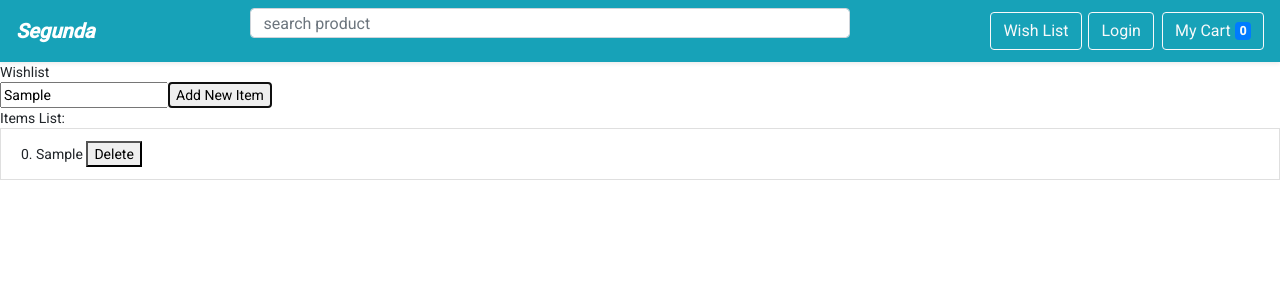
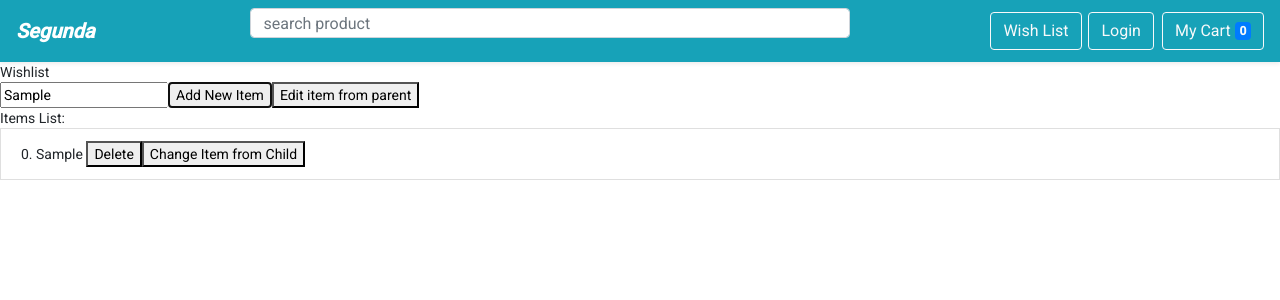
Before and after one commit to alex1ivlev/segunda_public, an Angular app: page /wishlist in a window 1280 px wide. Both pictures are taken after typing "Sample" into the empty fields and a click on the button "Add New Item". Shown: the top 300 px of the page. Built offline with nearby package versions, Linux system fonts and the light colour scheme.

Commit message:
adding changeDetection Onpush to wishlist

```diff
--- a/src/app/component/wishlist/wishlist-item/wishlistitem.component.html
+++ b/src/app/component/wishlist/wishlist-item/wishlistitem.component.html
@@ -1,4 +1,5 @@
 
   <li class="list-group-item">{{index}}. {{item}}
     <button (click)="removeItem(index)"> Delete</button>
+    <button (click)="changeItem()"> Change Item from Child </button>
   </li>
--- a/src/app/component/wishlist/wishlist-item/wishlistitem.component.ts
+++ b/src/app/component/wishlist/wishlist-item/wishlistitem.component.ts
@@ -1,9 +1,10 @@
-import {Component, Input, OnInit, Output, EventEmitter} from '@angular/core';
+import {ChangeDetectionStrategy, Component, EventEmitter, Input, OnInit, Output} from '@angular/core';
 
 @Component({
   selector: 'app-wishlistitem',
   templateUrl: './wishlistitem.component.html',
-  styleUrls: ['./wishlistitem.component.sass']
+  styleUrls: ['./wishlistitem.component.sass'],
+  changeDetection: ChangeDetectionStrategy.OnPush
 })
 export class WishlistitemComponent implements OnInit {
 
@@ -21,4 +22,7 @@ export class WishlistitemComponent implements OnInit {
     this.newItemEvent.emit(value);
   }
 
+  changeItem() {
+    this.item = "I'm value from a child component";
+  }
 }
--- a/src/app/component/wishlist/wishlist-list/wishlistlist.component.ts
+++ b/src/app/component/wishlist/wishlist-list/wishlistlist.component.ts
@@ -4,7 +4,7 @@ import {ChangeDetectionStrategy, Component, Input, OnInit} from '@angular/core';
   selector: 'app-wishlistlist',
   templateUrl: './wishlistlist.component.html',
   styleUrls: ['./wishlistlist.component.sass'],
-  //changeDetection: ChangeDetectionStrategy.OnPush
+  changeDetection: ChangeDetectionStrategy.OnPush
 })
 export class WishlistlistComponent implements OnInit {
 
--- a/src/app/component/wishlist/wishlist.component.html
+++ b/src/app/component/wishlist/wishlist.component.html
@@ -2,6 +2,6 @@
   <div> Wishlist</div>
     <input type="text" [(ngModel)]="newItem" value=" ">
     <button (click)="addToList()"> Add New Item </button>
-
+    <button (click)="editItem()"> Edit item from parent</button>
     <app-wishlistlist [wishes]="wishes"></app-wishlistlist>
 </ng-container>
--- a/src/app/component/wishlist/wishlist.component.ts
+++ b/src/app/component/wishlist/wishlist.component.ts
@@ -1,4 +1,4 @@
-import { Component, Input, OnInit} from '@angular/core';
+import {ChangeDetectionStrategy, Component, OnInit} from '@angular/core';
 
 @Component({
   selector: 'app-wishlist',
@@ -16,7 +16,18 @@ export class WishlistComponent implements OnInit{
   ngOnInit(): void { }
 
   addToList() {
-    this.wishes.push(this.newItem)
+    let newList = this.wishes.slice(0);
+    newList.push(this.newItem);
+    this.wishes = newList;
   }
 
+  editItem() {
+    //with onPush ON it doest let to directly mutate:
+    this.wishes[0] = " New Value from parent!!";
+
+    //use case that lets Edit button mutate the item with onPush
+    //let changedItem = this.wishes.slice(0);
+    //changedItem[0] = " New Value from parent!!";
+    //this.wishes = changedItem;
+  }
 }
```
